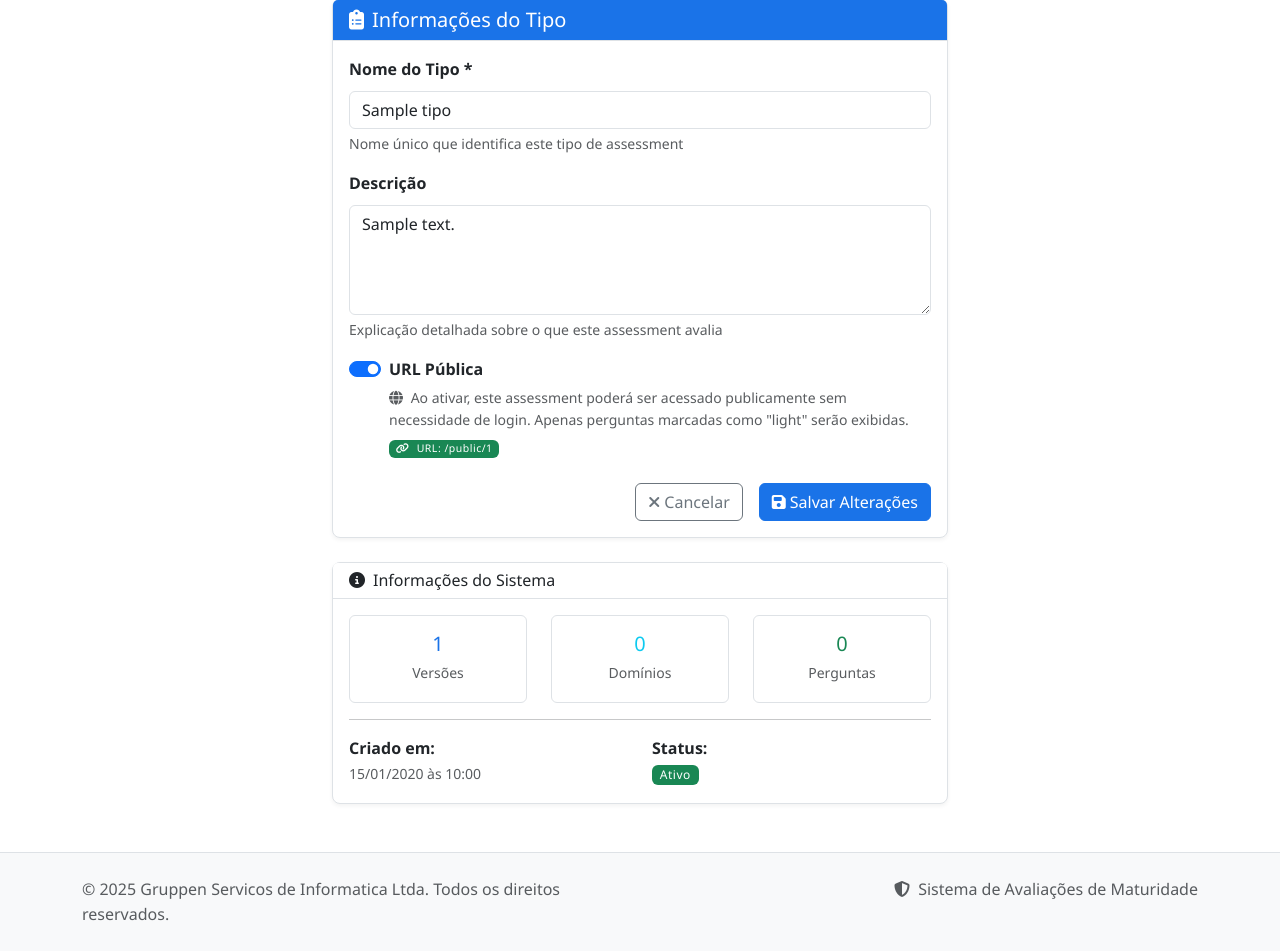
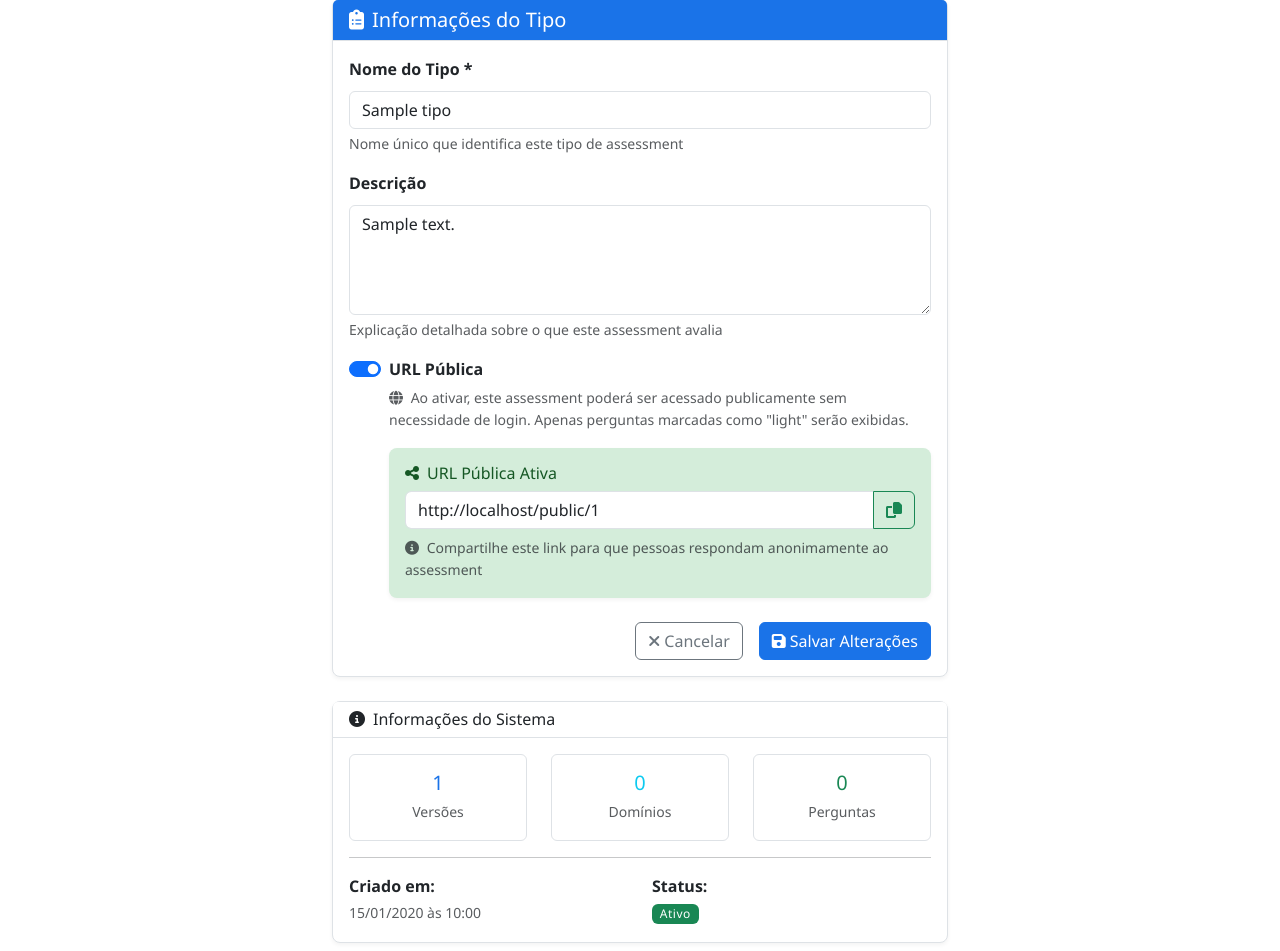
Before and after one commit to GruppenIT/Assessments, a Flask app: page /admin/tipos-assessment/1/editar in a window 1280 px wide. Shown: the part 184-1135 px from the top of the page. Before the commit the page ends 1105 px from the top, so only its background shows below. Run offline with Flask 3, Linux system fonts and the light colour scheme; a user stored in the database is signed in; tables that the repository leaves empty hold one stand-in row (values such as "Sample post"); parts of the project's set-up code (start-up, migrations or seed data) failed here and were passed over; some libraries are stand-ins or nearby versions.

Commit message:
Show the public URL for assessments with the feature enabled
Update the assessment editing template to display the public URL in a more user-friendly format, including a copy-to-clipboard button and instructional text.

Replit-Commit-Author: Agent
Replit-Commit-Session-Id: 8cd74239-fc7e-4869-9146-814c6fe51bf2
Replit-Commit-Checkpoint-Type: full_checkpoint
Replit-Commit-Screenshot-Url: https://storage.googleapis.com/screenshot-production-us-central1/f7474dbd-1694-4203-a5e1-dee231ebcfaf/8cd74239-fc7e-4869-9146-814c6fe51bf2/GbApTHZ

```diff
--- a/templates/admin/assessments/editar_tipo.html
+++ b/templates/admin/assessments/editar_tipo.html
@@ -56,14 +56,26 @@
                                     <i class="fas fa-globe me-1"></i>
                                     Ao ativar, este assessment poderá ser acessado publicamente sem necessidade de login.
                                     Apenas perguntas marcadas como "light" serão exibidas.
-                                    {% if tipo.url_publica %}
-                                    <br>
-                                    <span class="badge bg-success mt-2">
-                                        <i class="fas fa-link me-1"></i>
-                                        URL: /public/{{ tipo.id }}
-                                    </span>
-                                    {% endif %}
                                 </div>
+                                {% if tipo.url_publica %}
+                                <div class="alert alert-success mt-3 mb-0">
+                                    <h6 class="alert-heading mb-2">
+                                        <i class="fas fa-share-alt me-2"></i>URL Pública Ativa
+                                    </h6>
+                                    <div class="input-group">
+                                        <input type="text" class="form-control" id="urlPublica"
+                                               value="{{ request.url_root }}public/{{ tipo.id }}" readonly>
+                                        <button class="btn btn-outline-success" type="button"
+                                                onclick="copiarUrl()" title="Copiar URL">
+                                            <i class="fas fa-copy"></i>
+                                        </button>
+                                    </div>
+                                    <small class="d-block mt-2 text-muted">
+                                        <i class="fas fa-info-circle me-1"></i>
+                                        Compartilhe este link para que pessoas respondam anonimamente ao assessment
+                                    </small>
+                                </div>
+                                {% endif %}
                             </div>
                         </div>
 
@@ -143,4 +155,29 @@
         </div>
     </div>
 </div>
+
+<script>
+function copiarUrl() {
+    const urlInput = document.getElementById('urlPublica');
+    urlInput.select();
+    urlInput.setSelectionRange(0, 99999); // Para mobile
+
+    navigator.clipboard.writeText(urlInput.value).then(function() {
+        // Feedback visual
+        const btn = event.target.closest('button');
+        const originalHTML = btn.innerHTML;
+        btn.innerHTML = '<i class="fas fa-check"></i> Copiado!';
+        btn.classList.remove('btn-outline-success');
+        btn.classList.add('btn-success');
+
+        setTimeout(function() {
+            btn.innerHTML = originalHTML;
+            btn.classList.remove('btn-success');
+            btn.classList.add('btn-outline-success');
+        }, 2000);
+    }).catch(function(err) {
+        alert('Erro ao copiar URL. Por favor, copie manualmente.');
+    });
+}
+</script>
 {% endblock %}
```
